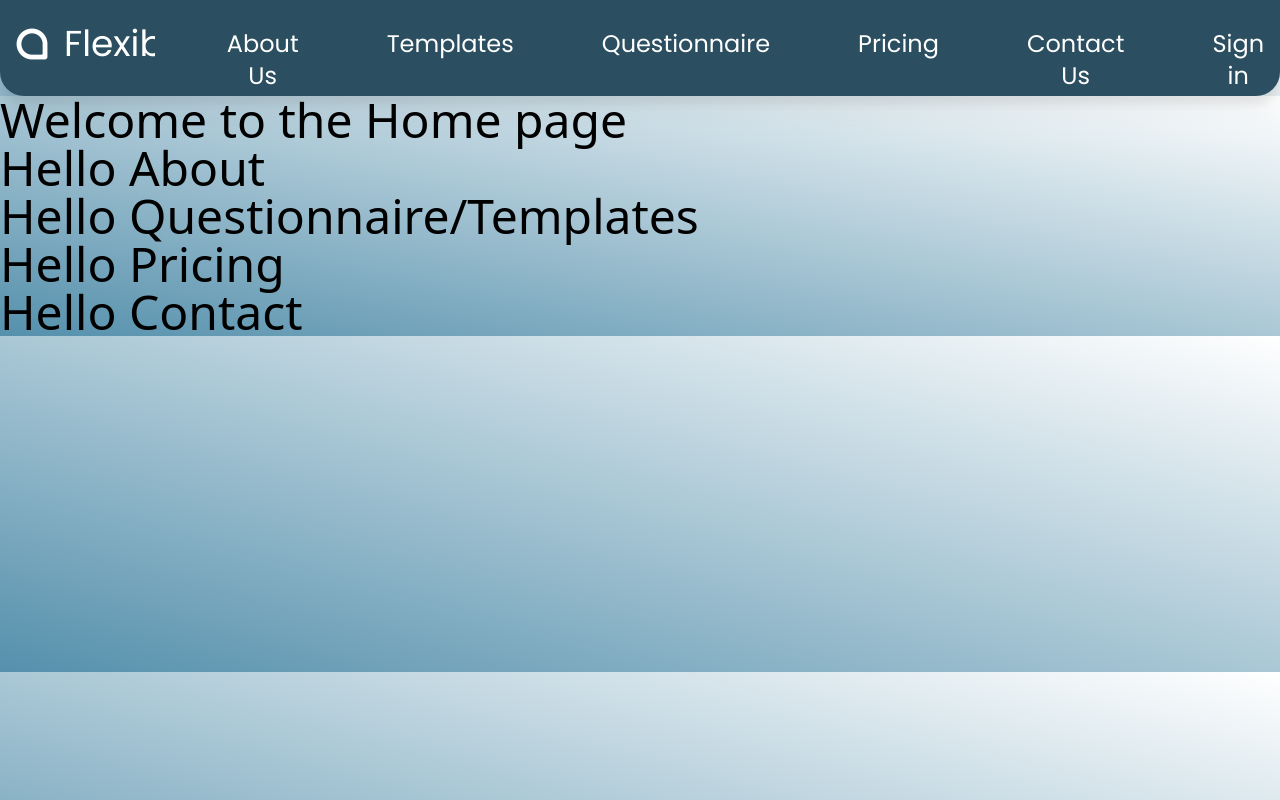
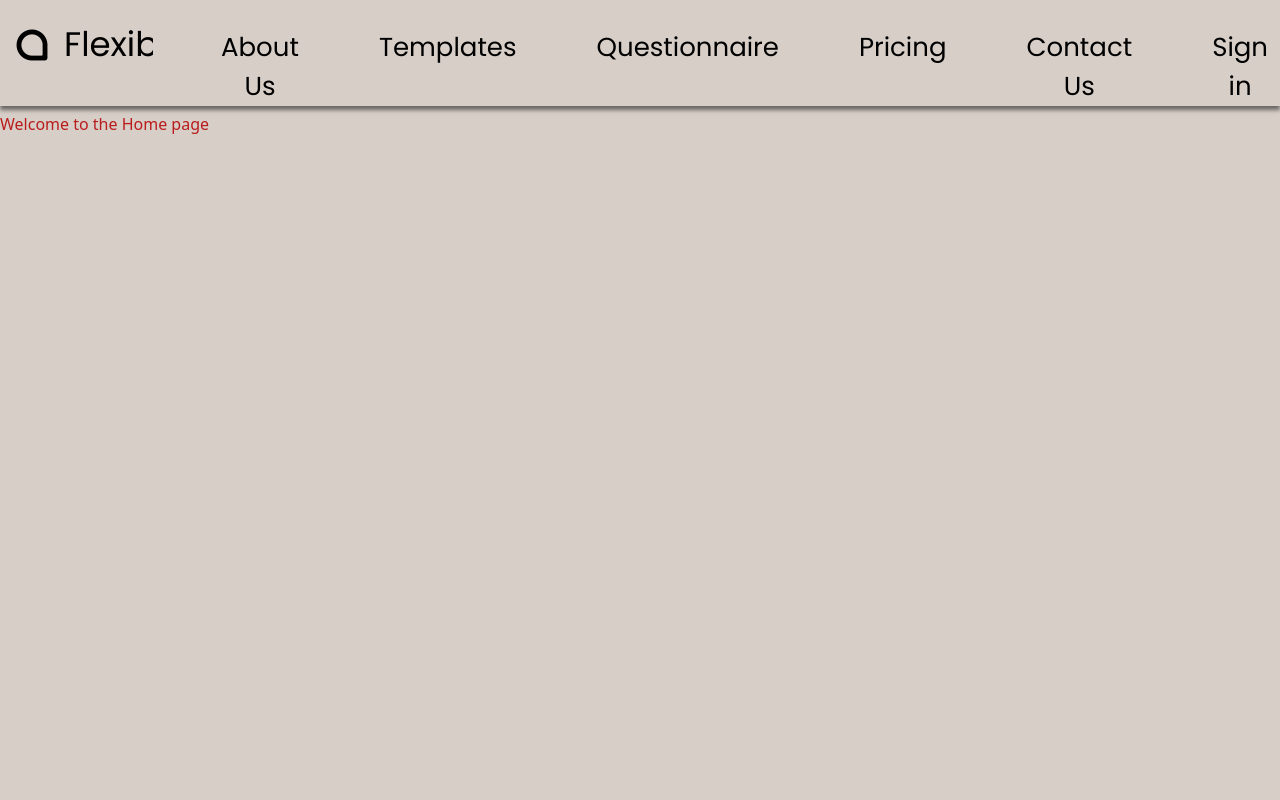
Before and after one commit to webAhead1/flexible, a Vue app: page / in a window 1280 px wide. Built offline with nearby package versions, Linux system fonts and the light colour scheme; the HTML template or start-up script is replaced by a standard one.

Commit message:
Fixig the colors depend on Figma

```diff
--- a/src/components/Navbar.vue
+++ b/src/components/Navbar.vue
@@ -1,3 +1,34 @@
+<template>
+  <ul id="menu" class="menu">
+    <router-link :to="{ path: '/', hash: '#home' }">
+      <div class="logoWithFlexible">
+        <img src="../assets/img/pic1.png" class="logo" />
+        <span>Flexible</span>
+      </div>
+    </router-link>
+
+    <div class="menu-item">
+      <router-link :to="{ path: '/', hash: '#about' }" class="menu-link">
+        <div class="menu-txt">About Us</div>
+      </router-link>
+      <router-link to="/templates" class="menu-link">
+        <span class="menu-txt">Templates</span>
+      </router-link>
+      <router-link to="/questionnaire" class="menu-link">
+        <span class="menu-txt">Questionnaire</span>
+      </router-link>
+      <router-link :to="{ path: '/', hash: '#pricing' }" class="menu-link">
+        <span class="menu-txt">Pricing</span>
+      </router-link>
+      <router-link :to="{ path: '/', hash: '#contact' }" class="menu-link">
+        <span class="menu-txt">Contact Us</span>
+      </router-link>
+      <router-link to="/sign-in" id="signin" class="menu-link">
+        <span class="menu-txt">Sign in</span>
+      </router-link>
+    </div>
+  </ul>
+</template>
 <script>
 export default {
   created() {
@@ -21,35 +52,3 @@ export default {
   },
 };
 </script>
-
-<template>
-  <ul id="menu" class="menu">
-    <router-link :to="{ path: '/', hash: '#home' }">
-      <div class="logoWithFlexible">
-        <img src="../assets/img/pic1.png" class="logo" />
-        <span>Flexible</span>
-      </div>
-    </router-link>
-
-    <div class="menu-item">
-      <router-link :to="{ path: '/', hash: '#about' }" class="menu-link">
-        <span>About Us</span>
-      </router-link>
-      <router-link to="/templates" class="menu-link">
-        <span>Templates</span>
-      </router-link>
-      <router-link to="/questionnaire" class="menu-link">
-        <span>Questionnaire</span>
-      </router-link>
-      <router-link :to="{ path: '/', hash: '#pricing' }" class="menu-link">
-        <span>Pricing</span>
-      </router-link>
-      <router-link :to="{ path: '/', hash: '#contact' }" class="menu-link">
-        <span>Contact Us</span>
-      </router-link>
-      <router-link to="/sign-in" id="signin" class="menu-link">
-        <span>Sign in</span>
-      </router-link>
-    </div>
-  </ul>
-</template>
--- a/src/style.css
+++ b/src/style.css
@@ -6,24 +6,26 @@
 html {
   @apply scroll-pt-[100px];
 }
-.example {
-  @apply text-black text-5xl;
-}
 body {
-  @apply mt-[6rem] bg-gradient-to-bl from-[#ffffff]  to-[#5590AC];
+  @apply mt-[7rem] bg-[#D7CEC7];
 }
 .menu {
-  @apply w-full mb-[3rem] top-0 text-center text-base md:text-xl lg:text-2xl font-myFont fixed bg-[#2B4F60] rounded-b-3xl h-24 drop-shadow-xl flex;
+  @apply w-full mb-[3rem] bg-[#D7CEC7] top-0 text-center text-[26px]
+  font-myFont fixed h-106 flex shadow-[0px_4px_4px_0px_#00000080];
 }
 .menu-item {
-  @apply flex;
+  @apply flex focus:border focus:border-b-2;
 }
 .menu-link {
-  @apply py-7 px-4 ml-14 items-center text-white hover:bg-white hover:text-black active:drop-shadow-2xl active:bg-gray-100;
+  @apply py-7 px-3 ml-14 items-center text-black active:shadow-[0px_4px_4px_0px_#00000080];
+}
+/* this is for example */
+.menu-txt {
+  @apply hover:bg-[#D7CEC7];
 }
 .logo {
   @apply h-16 top-0 z-10;
 }
 .logoWithFlexible {
-  @apply flex items-center text-white py-3 truncate text-4xl;
+  @apply flex items-center text-black py-[0.80rem] truncate text-[34px];
 }
--- a/src/views/HomeView.vue
+++ b/src/views/HomeView.vue
@@ -2,12 +2,6 @@
 
 <template>
   <main>
-    <h1 class="example" id="home">
-      Welcome to the Home page
-      <div id="about">Hello About</div>
-      <div>Hello Questionnaire/Templates</div>
-      <div id="pricing">Hello Pricing</div>
-      <div id="contact">Hello Contact</div>
-    </h1>
+    <h1 class="example" id="home">Welcome to the Home page</h1>
   </main>
 </template>
```
Also changed, not shown: src/assets/img/pic1.png.
